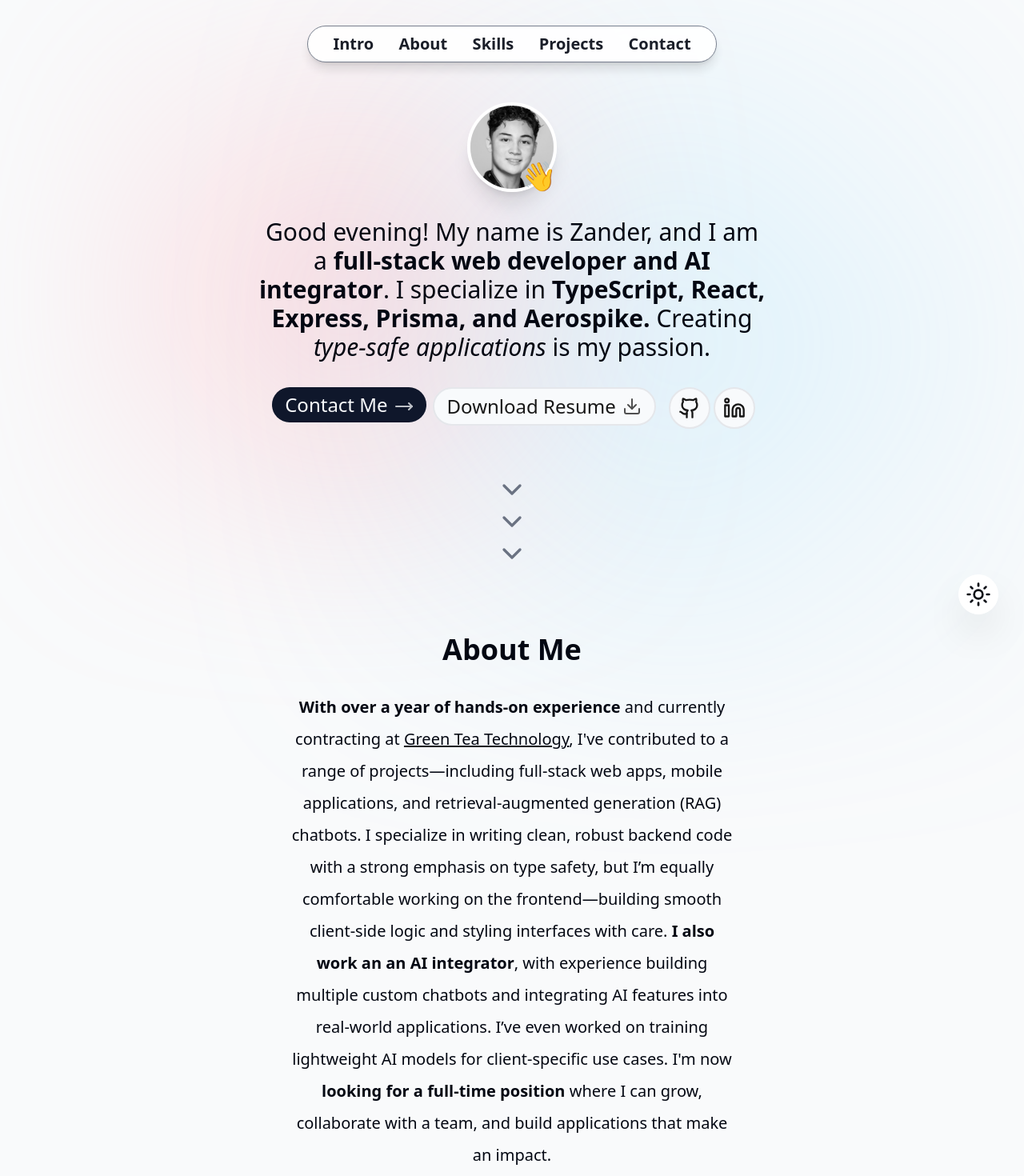
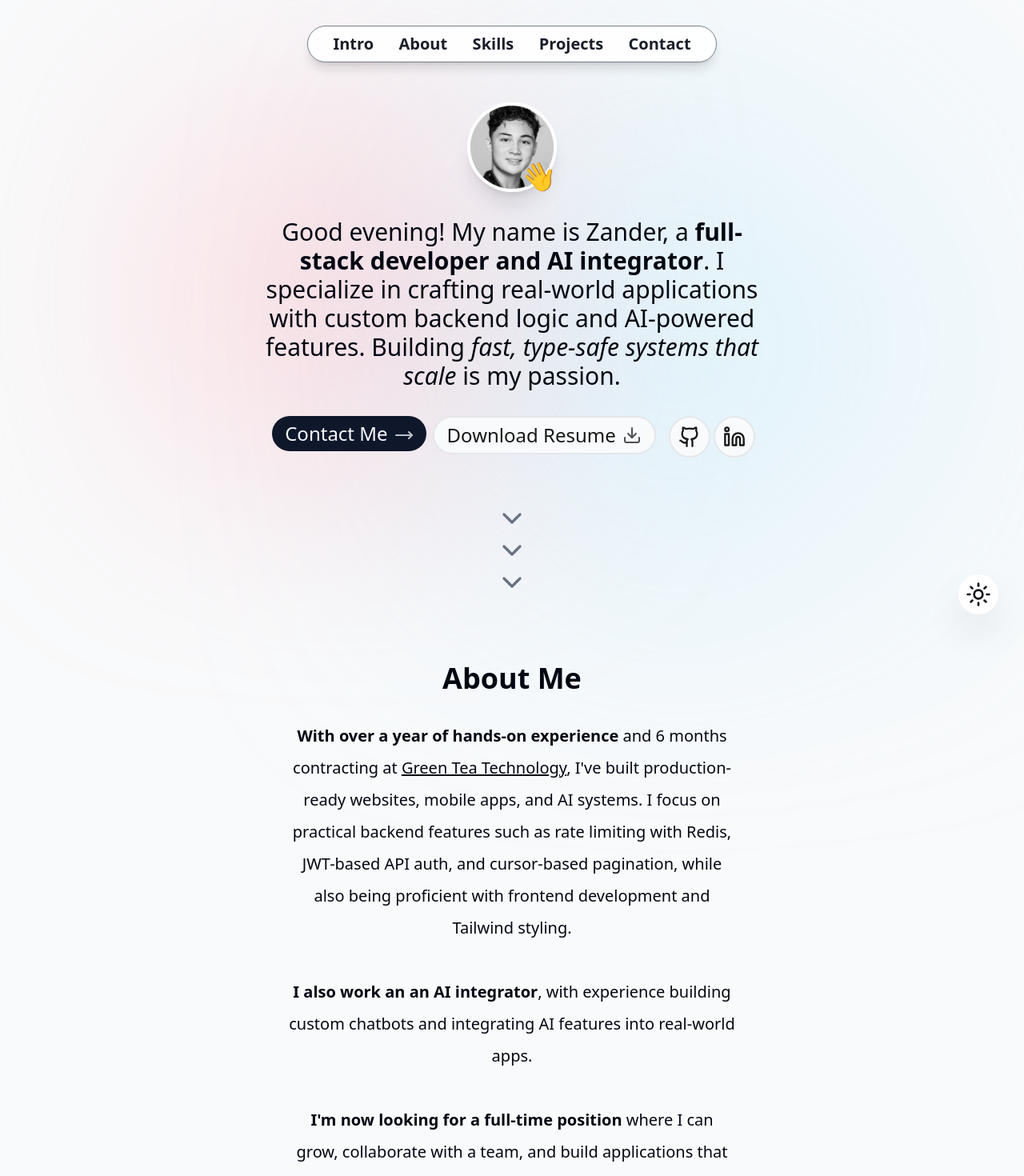
Before and after one commit to ZVKubajak/Portfolio, a React (Vite) app: page / in a window 1280 px wide. Shown: the top 1470 px of the page at 80% size. Built offline with nearby package versions, Linux system fonts and the light colour scheme.

Commit message:
Redid Intro and About Me Again

```diff
--- a/src/components/About.tsx
+++ b/src/components/About.tsx
@@ -16,7 +16,7 @@ const About = () => {
         <span className="font-bold">
           With over a year of hands-on experience
         </span>{" "}
-        and currently contracting at{" "}
+        and 6 months contracting at{" "}
         <a
           className="underline"
           href="https://www.linkedin.com/company/green-tea-technology/"
@@ -25,16 +25,20 @@ const About = () => {
         >
           Green Tea Technology
         </a>
-        , I've contributed to a range of projects—including full-stack web apps,
-        mobile applications, and retrieval-augmented generation (RAG) chatbots.
-        I specialize in writing clean, robust backend code with a strong
-        emphasis on type safety, but I’m equally comfortable working on the
-        frontend—building smooth client-side logic and styling interfaces with
-        care. <span className="font-bold">I also work an an AI integrator</span>
-        , with experience building multiple custom chatbots and integrating AI
-        features into real-world applications. I’ve even worked on training
-        lightweight AI models for client-specific use cases. I'm now{" "}
-        <span className="font-bold">looking for a full-time position</span>{" "}
+        , I've built production-ready websites, mobile apps, and AI systems. I
+        focus on practical backend features such as rate limiting with Redis,
+        JWT-based API auth, and cursor-based pagination, while also being
+        proficient with frontend development and Tailwind styling.
+        <br />
+        <br />
+        <span className="font-bold">I also work an an AI integrator</span>, with
+        experience building custom chatbots and integrating AI features into
+        real-world apps.
+        <br />
+        <br />
+        <span className="font-bold">
+          I'm now looking for a full-time position
+        </span>{" "}
         where I can grow, collaborate with a team, and build applications that
         make an impact.
       </p>
--- a/src/components/Intro.tsx
+++ b/src/components/Intro.tsx
@@ -64,12 +64,8 @@ const Intro = () => {
           delay: 0.5,
         }}
       >
-        Hey, I'm Zander! 👋 I am a{" "}
-        <span className="font-semibold">web developer and AI integrator</span>{" "}
-        specializing in{" "}
-        <span className="font-semibold">
-          TypeScript, React, Express, Prisma, and Aerospike.
-        </span>
+        Hey, I'm Zander! 👋 I am a full-stack developer and AI integrator{" "}
+        specializing in building fast, type-safe systems that scale.
       </motion.p>
 
       <motion.p
@@ -80,15 +76,13 @@ const Intro = () => {
           delay: 0.5,
         }}
       >
-        {greeting}! My name is Zander, and I am a{" "}
+        {greeting}! My name is Zander, a{" "}
         <span className="font-semibold">
-          full-stack web developer and AI integrator
+          full-stack developer and AI integrator
         </span>
-        . I specialize in{" "}
-        <span className="font-semibold">
-          TypeScript, React, Express, Prisma, and Aerospike.
-        </span>{" "}
-        Creating <span className="italic">type-safe applications</span> is my
+        . I specialize in crafting real-world applications with custom backend
+        logic and AI-powered features. Building{" "}
+        <span className="italic">fast, type-safe systems that scale</span> is my
         passion.
       </motion.p>
 
```
